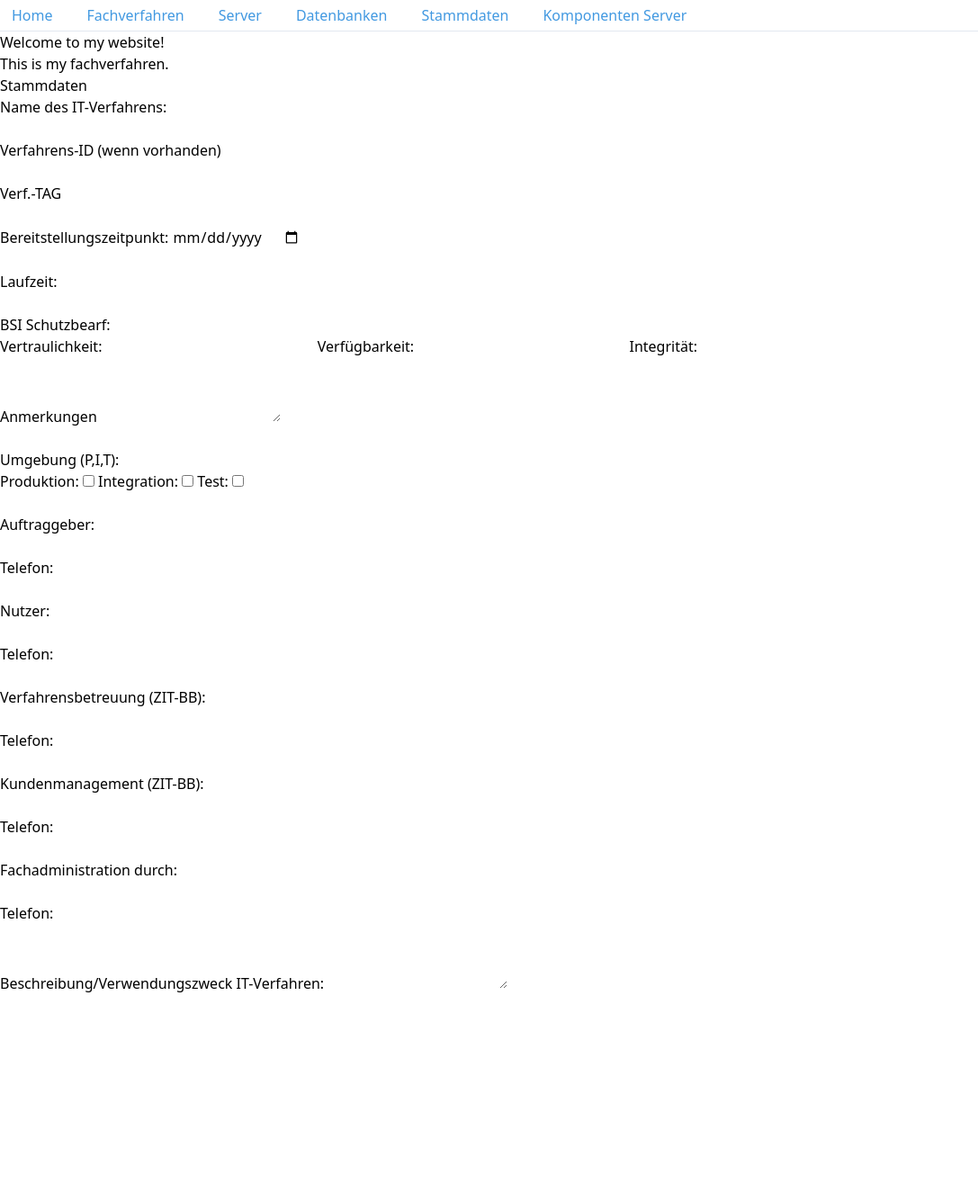
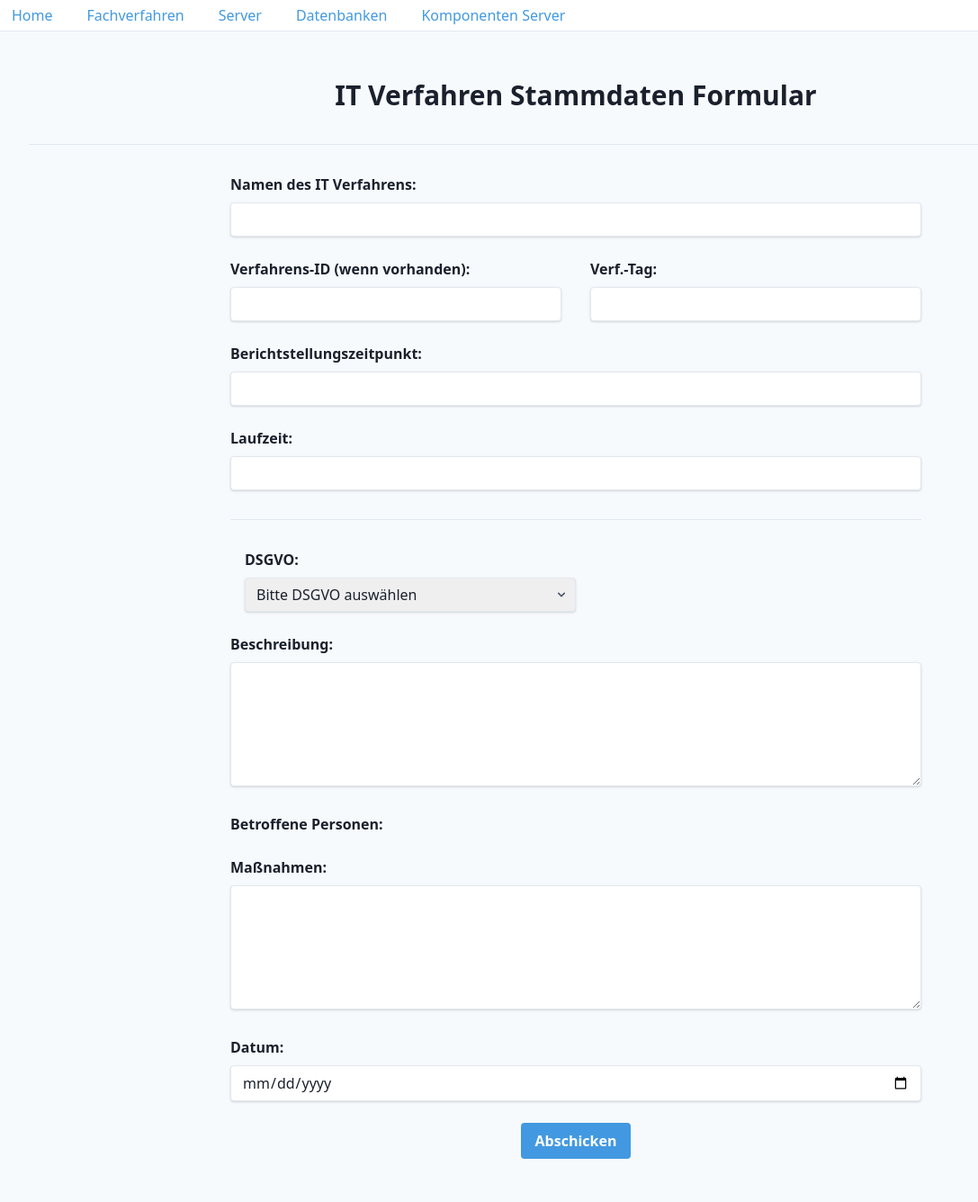
Before and after one commit to ZIT-P22/StatzyGUI, a Flask app: page /fachverfahren in a window 1280 px wide. Shown: the whole page at 90% size, without its empty margins (0-1087 px from the left). Before the commit the page ends 1103 px from the top, so only its background shows below. Run offline with Flask 2, Linux system fonts and the light colour scheme.

Commit message:
stammdaten gelöscht

```diff
--- a/statzy/statzy.py
+++ b/statzy/statzy.py
@@ -20,10 +20,6 @@ def datenbanken():
 def server():
     return render_template('server.html')
 
-@statzy.route('/stammdaten')
-def stammdaten():
-    return render_template('stammdaten.html')
-
 @statzy.route('/komponenteServer')
 def komponenteServer():
     return render_template('komponenteServer.html')
--- a/statzy/templates/fachverfahren.html
+++ b/statzy/templates/fachverfahren.html
@@ -1,83 +1,101 @@
 {% extends "layout.html" %}
 
 {% block content %}
-    <h1>Welcome to my website!</h1>
-    <p>This is my fachverfahren.</p>
-    <body>
-        <form>
-            <fieldset>
-                <legend>Stammdaten</legend>
-                <label for="name">Name des IT-Verfahrens:</label>
-                <input type="text" id="name" name="name" required><br><br>
+  <div class="bg-gray-100 text-gray-900 font-sans">
+    <div class="max-w-7xl mx-auto py-6 sm:px-6 lg:px-8">
+      <div class="px-4 py-6 sm:px-0">
+        <h1 class="text-3xl font-bold text-center mb-8">IT Verfahren Stammdaten Formular</h1>
+        <hr class="border-gray-300 my-8">
 
-                <label for="id">Verfahrens-ID (wenn vorhanden)</label>
-                <input type="text" id="id" name="id"><br><br>
+        <form class="max-w-3xl mx-auto">
+          <div class="mb-6">
+            <label class="block font-bold mb-2" for="it-verfahren-namen">
+              Namen des IT Verfahrens:
+            </label>
+            <input class="shadow appearance-none border rounded w-full py-2 px-3 text-gray-900 leading-tight focus:outline-none focus:shadow-outline" type="text" id="it-verfahren-namen" name="it-verfahren-namen">
+          </div>
 
-                <label for="tag">Verf.-TAG</label>
-                <input type="text" id="tag" name="tag"><br><br>
+          <div class="mb-6 flex flex-wrap">
+            <div class="w-full md:w-1/2 pr-4">
+              <label class="block font-bold mb-2" for="verfahrens-id">
+                Verfahrens-ID (wenn vorhanden):
+              </label>
+              <input class="shadow appearance-none border rounded w-full py-2 px-3 text-gray-900 leading-tight focus:outline-none focus:shadow-outline" type="text" id="verfahrens-id" name="verfahrens-id">
+            </div>
 
-                <label for="deploymentDate">Bereitstellungszeitpunkt:</label>
-                <input type="date" id="deploymentDate" name="deploymentDate" required><br><br>
+            <div class="w-full md:w-1/2 pl-4">
+              <label class="block font-bold mb-2" for="verfahrens-tag">
+                Verf.-Tag:
+              </label>
+              <input class="shadow appearance-none border rounded w-full py-2 px-3 text-gray-900 leading-tight focus:outline-none focus:shadow-outline" type="text" id="verfahrens-tag" name="verfahrens-tag">
+            </div>
+          </div>
 
-            <label for="runtime">Laufzeit:</label>
-            <input type="text" id="runtime" name="runtime"><br><br>
+          <div class="mb-6">
+            <label class="block font-bold mb-2" for="berichtstellungszeitpunkt">
+              Berichtstellungszeitpunkt:
+            </label>
+            <input class="shadow appearance-none border rounded w-full py-2 px-3 text-gray-900 leading-tight focus:outline-none focus:shadow-outline" type="text" id="berichtstellungszeitpunkt" name="berichtstellungszeitpunkt">
+          </div>
 
-            <label>BSI Schutzbearf:</label>
-            <br>
-            <label for="confidentiality">Vertraulichkeit:</label>
-            <input type="text" id="confidentiality" name="confidentiality">
-            <label for="availability">Verfügbarkeit:</label>
-            <input type="text" id="availability" name="availability">
-            <label for="integrity">Integrität:</label>
-            <input type="text" id="integrity" name="integrity">
-            <br><br>
+          <div class="mb-6">
+            <label class="block font-bold mb-2" for="laufzeit">
+              Laufzeit:
+            </label>
+            <input class="shadow appearance-none border rounded w-full py-2 px-3 text-gray-900 leading-tight focus:outline-none focus:shadow-outline" type="text" id="laufzeit" name="laufzeit">
+          </div>
 
-            <label for="notes">Anmerkungen</label>
-            <textarea id="notes" name="notes"></textarea><br><br>
+          <hr class="border-gray-300 my-8">
 
-            <label>Umgebung (P,I,T):</label>
-            <br>
-            <label for="production">Produktion:</label>
-            <input type="checkbox" id="production" name="production">
-            <label for="integration">Integration:</label>
-            <input type="checkbox" id="integration" name="integration">
-            <label for="test">Test:</label>
-            <input type="checkbox" id="test" name="test">
-            <br><br>
+          <div class="mb-6 flex flex-wrap">
+                   <div class="w-full md:w-1/2 pl-4">
+          <label class="block font-bold mb-2" for="dsgvo">
+            DSGVO:
+          </label>
+          <div class="relative">
+            <select class="shadow appearance-none border rounded w-full py-2 px-3 text-gray-900 leading-tight focus:outline-none focus:shadow-outline" id="dsgvo" name="dsgvo">
+              <option value="" disabled selected>Bitte DSGVO auswählen</option>
+              <option value="Ja">Ja</option>
+              <option value="Nein">Nein</option>
+            </select>
+            <div class="pointer-events-none absolute inset-y-0 right-0 flex items-center px-2 text-gray-700">
+              <svg class="fill-current h-4 w-4" xmlns="http://www.w3.org/2000/svg" viewBox="0 0 20 20"><path d="M14.707 8.707a1 1 0 0 0-1.414-1.414L10 10.586 6.707 7.293a1 1 0 1 0-1.414 1.414l4 4a1 1 0 0 0 1.414 0l4-4z"/></svg>
+            </div>
+          </div>
+        </div>
+      </div>
 
-            <label for="customer">Auftraggeber:</label>
-            <input type="text" id="customer" name="customer"><br><br>
+      <div class="mb-6">
+        <label class="block font-bold mb-2" for="beschreibung">
+          Beschreibung:
+        </label>
+        <textarea class="shadow appearance-none border rounded w-full py-2 px-3 text-gray-900 leading-tight focus:outline-none focus:shadow-outline" id="beschreibung" name="beschreibung" rows="6"></textarea>
+      </div>
 
-            <label for="customerPhone">Telefon:</label>
-            <input type="tel" id="customerPhone" name="customerPhone"><br><br>
+      <div class="mb-6">
+        <label class="block font-bold mb-2" for="betroffene-personen">
+          Betroffene Personen:
+        </label>
+      </div>
 
-            <label for="user">Nutzer:</label>
-            <input type="text" id="user" name="user"><br><br>
+      <div class="mb-6">
+        <label class="block font-bold mb-2" for="massnahmen">
+          Maßnahmen:
+        </label>
+        <textarea class="shadow appearance-none border rounded w-full py-2 px-3 text-gray-900 leading-tight focus:outline-none focus:shadow-outline" id="massnahmen" name="massnahmen" rows="6"></textarea>
+      </div>
 
-            <label for="userPhone">Telefon:</label>
-            <input type="tel" id="userPhone" name="userPhone"><br><br>
+      <div class="mb-6">
+        <label class="block font-bold mb-2" for="datum">
+          Datum:
+        </label>
+        <input class="shadow appearance-none border rounded w-full py-2 px-3 text-gray-900 leading-tight focus:outline-none focus:shadow-outline" id="datum" name="datum" type="date">
+      </div>
 
-            <label for="support">Verfahrensbetreuung (ZIT-BB):</label>
-            <input type="text" id="support" name="support"><br><br>
-
-            <label for="supportPhone">Telefon:</label>
-            <input type="tel" id="supportPhone" name="supportPhone"><br><br>
-
-            <label for="management">Kundenmanagement (ZIT-BB):</label>
-            <input type="text" id="management" name="management"><br><br>
-
-            <label for="managementPhone">Telefon:</label>
-            <input type="tel" id="managementPhone" name="managementPhone"><br><br>
-
-            <label for="admin">Fachadministration durch:</label>
-            <input type="text" id="admin" name="admin"><br><br>
-
-            <label for="adminPhone">Telefon:</label>
-            <input type="tel" id="adminPhone" name="adminPhone"><br><br>
-
-            <!--Beschreibung/Verwendungszweck IT-Verfahren-->
-            <label for="use">Beschreibung/Verwendungszweck IT-Verfahren:</label>
-            <textarea id="use" name="use"></textarea><br><br>
-        </body>
-
-        {% endblock %}
+      <div class="flex items-center justify-center">
+        <button class="bg-blue-500 hover:bg-blue-700 text-white font-bold py-2 px-4 rounded focus:outline-none focus:shadow-outline" type="submit">
+          Abschicken
+        </button>
+      </div>
+    </form>
+{% endblock %}
--- a/statzy/templates/layout.html
+++ b/statzy/templates/layout.html
@@ -27,9 +27,6 @@
                 href="/datenbanken">Datenbanken</a></li>
         <li class="mr-3"><a
                 class="inline-block border border-white rounded hover:border-gray-200 text-blue-500 hover:bg-gray-200 py-1 px-3"
-                href="/stammdaten">Stammdaten</a></li>
-        <li class="mr-3"><a
-                class="inline-block border border-white rounded hover:border-gray-200 text-blue-500 hover:bg-gray-200 py-1 px-3"
                 href="/komponenteServer">Komponenten Server</a></li>
     </ul>
     <!--! Navbar end-->
```
Also changed, not shown: statzy/templates/stammdaten.html (deleted, +0 -101 lines).
